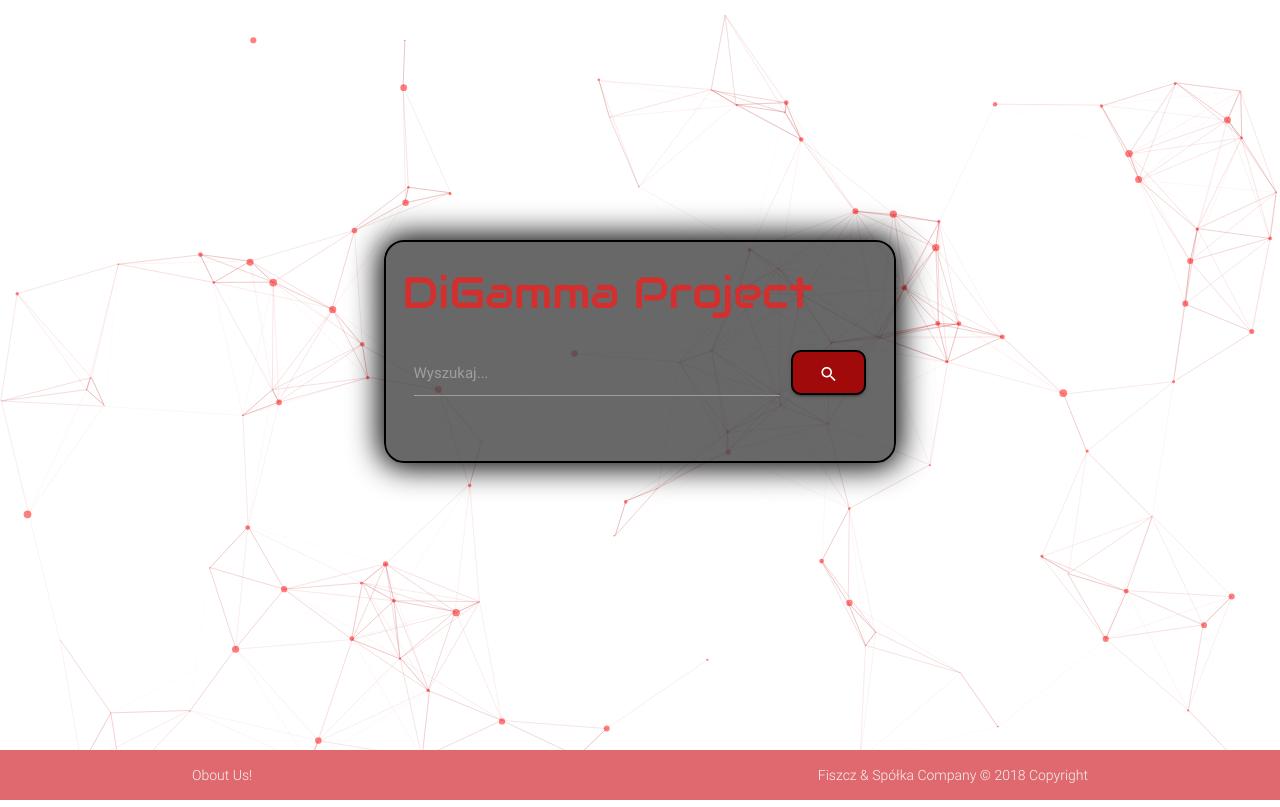
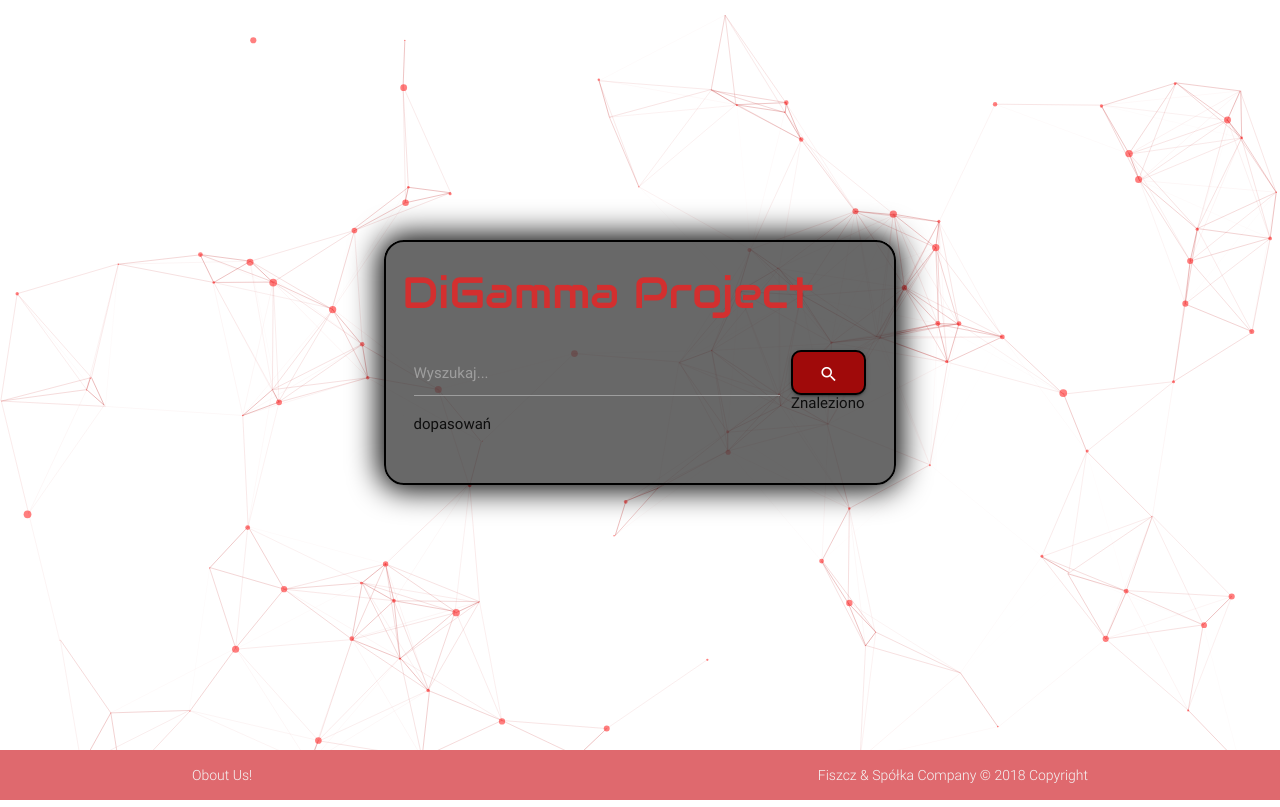
Before and after one commit to scresh/Digamma, an Angular app in the folder website/website/: page / in a window 1280 px wide. Built offline with nearby package versions, Linux system fonts and the light colour scheme; what angular2-materialize would draw is missing.

Commit message:
Show number of results

```diff
--- a/website/website/src/app/input-search/input-search.component.html
+++ b/website/website/src/app/input-search/input-search.component.html
@@ -7,5 +7,6 @@
     <div class="col s2 waves-effect waves-light btn center-align search-button-height search__icon" (click)="search()">
       <i class="material-icons">search</i>
     </div>
+    <h6>Znaleziono <b>{{Searching.count}}</b> dopasowań</h6>
   </div>
 </form>
--- a/website/website/src/app/searching-service.service.ts
+++ b/website/website/src/app/searching-service.service.ts
@@ -49,7 +49,7 @@ export class SearchingService {
   changePagination() {
     this.lastPage = this.count/this.aim.howMuchPerPage;
     this.pagination = [];
-    for(let i=this.aim.whichPage-5; i<(this.aim.whichPage+5); i++){
+    for(let i=this.aim.whichPage-10; i<(this.aim.whichPage+10); i++){
       if(i>=0 && i<=this.lastPage)
         this.pagination.push(i);
     }
```
